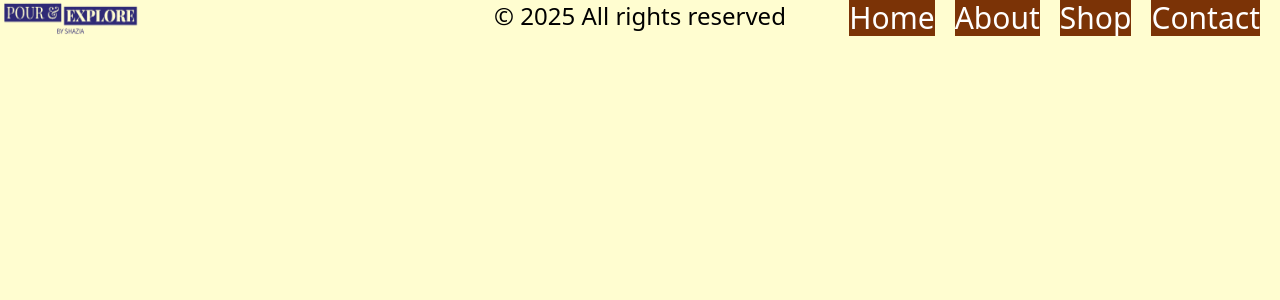
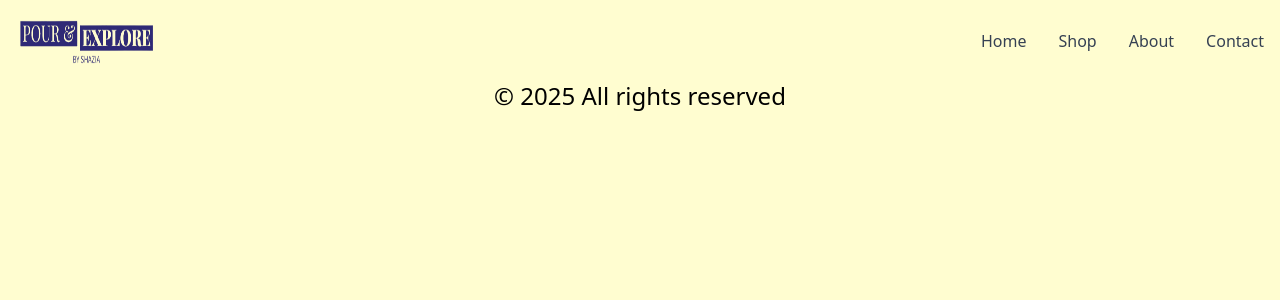
Before and after one commit to Saim-Maqsood-22/pour-explore, a Django app: page /shop/ in a window 1280 px wide. Shown: the top 300 px of the page. Run offline with Django 5.2, Linux system fonts and the light colour scheme; data that the repository does not hold is empty; some libraries are stand-ins or nearby versions.

Commit message:
adding products to the shop page

```diff
--- a/peByShazia/shop/models.py
+++ b/peByShazia/shop/models.py
@@ -4,7 +4,6 @@ from django.db import models
 class products(models.Model):
     image=models.ImageField(upload_to='media')
     name=models.CharField(max_length=20)
-    description=models.CharField(max_length=50)
     price=models.PositiveIntegerField(null=False)
 
     class Meta:
--- a/peByShazia/shop/views.py
+++ b/peByShazia/shop/views.py
@@ -3,8 +3,5 @@ from .models import products
 
 # Create your views here.
 product=products.objects.all()
-context = {
-    'products':product
-}
 def shop(request):
-    return render(request, "shop/index.html", context)
+    return render(request, "shop/index.html", {"products":product})
--- /dev/null
+++ b/peByShazia/static/script.js
@@ -0,0 +1,6 @@
+const mobileMenuButton = document.getElementById('mobile-menu-button');
+const mobileMenu = document.getElementById('mobile-menu');
+
+mobileMenuButton.addEventListener('click', () => {
+    mobileMenu.classList.toggle('hidden');
+});
--- a/peByShazia/templates/layout.html
+++ b/peByShazia/templates/layout.html
@@ -1,25 +1,73 @@
 {% load static tailwind_tags %}
 <!DOCTYPE html>
 <html lang="en">
-<head>
-    <link rel="stylesheet" href="{% static "style.css" %}">
-    <link rel="shortcut icon" href="{% static "Images/image.png" %}" type="image/x-icon">
-    <meta charset="UTF-8">
-    <meta name="viewport" content="width=device-width, initial-scale=1.0">
+  <head>
+    <link rel="stylesheet" href="{% static "style.css" %}"> <link rel="shortcut
+    icon" href="{% static "Images/image.png" %}" type="image/x-icon">
+    <meta charset="UTF-8" />
+    <meta name="viewport" content="width=device-width, initial-scale=1.0" />
     <title>{% block title %}{% endblock %}</title>
     {% tailwind_css %}
-</head>
-<body class="bg-[#FFFDD0] m-0 p-0 box-border">
-    <nav class="w-full top-0 left-0 flex fixed">
-        <img src="{% static "Images/image.png" %}" alt="Logo Image" class="w-[100px] sm:w-[110px] md:w-[120px] lg:w-[130px] xl:w-[140px] 2xl:w-[150px] mr-auto">
-        <a href="{% url "home" %}" class="text-xs text-white bg-amber-900 sm:text-sm md:text-xl lg:text-2xl xl:text-3xl 2xl:text-4xl mr-5">Home</a>
-        <a href="{% url "about" %}" class="text-xs text-white bg-amber-900 sm:text-sm md:text-xl lg:text-2xl xl:text-3xl 2xl:text-4xl mr-5">About</a>
-        <a href="{% url "shop" %}" class="text-xs text-white bg-amber-900 sm:text-sm md:text-xl lg:text-2xl xl:text-3xl 2xl:text-4xl mr-5">Shop</a>
-        <a href="{% url "contact" %}" class="text-xs text-white bg-amber-900 sm:text-sm md:text-xl lg:text-2xl xl:text-3xl 2xl:text-4xl mr-5">Contact</a>
+  </head>
+  <body class="bg-[#FFFDD0] m-0 p-0 box-border">
+    <nav class="top-0 left-0 w-full fixed">
+      <div
+        class="container mx-auto px-4 py-4 flex items-center justify-between"
+      >
+        <a href="#" class="text-xl font-bold text-gray-800 hover:text-gray-600"
+          ><img src="{% static "Images/image.png" %}" alt="Logo" class='w-[100px] h-[50px] sm:w-[110px] md:w-[120px] lg:w-[130px] xl:w-[140px] 2xl:w-[150px]'></a
+        >
+
+        <button id="mobile-menu-button" class="sm:hidden focus:outline-none">
+          <svg
+            class="h-6 w-6 text-gray-600 hover:text-gray-800"
+            fill="none"
+            stroke="currentColor"
+            viewBox="0 0 24 24"
+            xmlns="http://www.w3.org/2000/svg"
+          >
+            <path
+              stroke-linecap="round"
+              stroke-linejoin="round"
+              stroke-width="2"
+              d="M4 6h16M4 12h16m-7 6h7"
+            ></path>
+          </svg>
+        </button>
+
+        <div
+          id="mobile-menu"
+          class="hidden sm:flex sm:items-center sm:space-x-8 mt-4 sm:mt-0"
+        >
+        <a
+            href="{% url "home" %}"
+            class="block text-gray-700 hover:text-gray-900 transition duration-300"
+            >Home</a
+          >
+          <a
+            href="{% url "shop" %}"
+            class="block text-gray-700 hover:text-gray-900 transition duration-300"
+            >Shop</a
+          >
+          <a
+            href="{% url "about" %}"
+            class="block text-gray-700 hover:text-gray-900 transition duration-300"
+            >About</a
+          >
+          <a
+            href="{% url "contact" %}"
+            class="block text-gray-700 hover:text-gray-900 transition duration-300"
+            >Contact</a
+          >
+        </div>
+      </div>
     </nav>
     {% block content %}{% endblock %}
-    <footer class="text-center text-xs sm:text-sm md:text-lg lg:text-xl xl:text-2xl 2xl:text-3xl">
-        &copy; 2025 All rights reserved
+    <footer
+      class="text-center text-xs sm:text-sm md:text-lg lg:text-xl xl:text-2xl 2xl:text-3xl"
+    >
+      &copy; 2025 All rights reserved
     </footer>
-</body>
+    <script src="{% static "script.js" %}"></script>
+  </body>
 </html>
--- a/peByShazia/templates/shop/index.html
+++ b/peByShazia/templates/shop/index.html
@@ -1,17 +1,21 @@
 {% extends "layout.html" %}
-{% block title %}Pour & Explore | Store{% endblock %}
+{% block title %}Pour & Explore | Shop{% endblock %}
 {% block content %}
-{% for product in products %}
-<div class="p-4 bg-[#f5b0cb] w-1/3 mt-20     rounded-xl">
-    <center>
-    <img src="{{product.image.url}}" class="w-[30px] h-[60px] sm:w-[60px] sm:h-[60px] md:w-[90px] md:h-[90px] lg:w-[140px] lg:h-[140px] xl:w-[170px] xl:h-[170px] 2xl:w-[200px] 2xl:h-[200px]">
-    <h1>{{product.name}}</h1>
-    <h2>{{product.description}}</h2>
-    <h2>{{product.price}}</h2>
-    <button type="submit" class="bg-[#604b62] text-white w-full">
-        <a href="https://wa.me/971509664475">Order Now</a>
-    </button>
-    </center>
+<div class='w-full gap-4 mt-20 grid grid-cols-1 sm:grid-cols-1 md:grid-cols-1 lg:grid-cols-2 xl:grid-cols-3'>
+    {% for product in products %}
+    <div class='w-full gap-5'>
+        <div class='bg-fuchsia-300 p-2 rounded-lg w-full'>
+            <center>
+            <img src="{{product.image.url}}" alt="" class='w-[50px] h-[50px] sm:w-[60px] sm:h-[60px] md:w-[70px] md:h-[70px] lg:w-[80px] lg:h-[80px] xl:w-[90px] xl:h-[90px] 2xl:w-[100px] 2xl:h-[100px]'>
+            <h1 class='text-black text-xs sm:text-sm md:text-xl xl:text-2xl 2xl:text-3xl'>{{product.name}}</h1>
+            <h1 class='text-black text-xs sm:text-sm md:text-xl xl:text-2xl 2xl:text-3xl'>{{product.description}}</h1>
+            <h1 class='text-black text-xs sm:text-sm md:text-xl xl:text-2xl 2xl:text-3xl'>AED {{product.price}}</h1>
+            <a href="https://wa.me/971509664475" target="_blank">
+                <button type='submit' href="htt" class='bg-blue-400 w-[50%] rounded-b-full cursor-pointer'>Order Now</button>
+            </a>
+        </div>
+        </center>
+    </div>
+    {% endfor %}
 </div>
-{% endfor %}
 {% endblock %}
--- a/peByShazia/templates/website/contact.html
+++ b/peByShazia/templates/website/contact.html
@@ -1,12 +1,12 @@
 {% extends "layout.html" %}
 {% block title %}Pour & Explore | Contact{% endblock %}
 {% block content %}
-<div class="flex mt-10">
+<div class="flex mt-20">
     <form method="POST" autocomplete="off">
         {% csrf_token %}
         {{form}}
         <center>
-        <button type="submit" class="text-center w-[25%] text-2xl bg-amber-200 cursor-pointer">Submit</button>
+        <button type="submit" class="text-center w-[25%] text-2xl bg-amber-200 cursor-pointer rounded-b-full">Submit</button>
         </center>
     </form>
 </div>
--- a/peByShazia/theme/static/css/dist/styles.css
+++ b/peByShazia/theme/static/css/dist/styles.css
@@ -11,18 +11,22 @@
     --color-amber-200: oklch(92.4% 0.12 95.746);
     --color-amber-500: oklch(76.9% 0.188 70.08);
     --color-amber-800: oklch(47.3% 0.137 46.201);
-    --color-amber-900: oklch(41.4% 0.112 45.904);
     --color-emerald-500: oklch(69.6% 0.17 162.48);
     --color-emerald-800: oklch(43.2% 0.095 166.913);
     --color-cyan-500: oklch(71.5% 0.143 215.221);
     --color-cyan-800: oklch(45% 0.085 224.283);
+    --color-blue-400: oklch(70.7% 0.165 254.624);
     --color-indigo-500: oklch(58.5% 0.233 277.117);
     --color-indigo-800: oklch(39.8% 0.195 277.366);
     --color-fuchsia-200: oklch(90.3% 0.076 319.62);
+    --color-fuchsia-300: oklch(83.3% 0.145 321.434);
     --color-fuchsia-500: oklch(66.7% 0.295 322.15);
     --color-fuchsia-800: oklch(45.2% 0.211 324.591);
     --color-gray-50: oklch(98.5% 0.002 247.839);
+    --color-gray-600: oklch(44.6% 0.03 256.802);
     --color-gray-700: oklch(37.3% 0.034 259.733);
+    --color-gray-800: oklch(27.8% 0.033 256.848);
+    --color-gray-900: oklch(21% 0.034 264.665);
     --color-black: #000;
     --color-white: #fff;
     --spacing: 0.25rem;
@@ -38,14 +42,13 @@
     --text-2xl--line-height: calc(2 / 1.5);
     --text-3xl: 1.875rem;
     --text-3xl--line-height: calc(2.25 / 1.875);
-    --text-4xl: 2.25rem;
-    --text-4xl--line-height: calc(2.5 / 2.25);
     --text-5xl: 3rem;
     --text-5xl--line-height: 1;
+    --font-weight-bold: 700;
     --font-weight-extrabold: 800;
     --tracking-normal: 0em;
     --leading-normal: 1.5;
-    --radius-xl: 0.75rem;
+    --radius-lg: 0.5rem;
     --radius-2xl: 1rem;
     --ease-in-out: cubic-bezier(0.4, 0, 0.2, 1);
     --default-transition-duration: 150ms;
@@ -257,23 +260,14 @@
   .mt-2 {
     margin-top: calc(var(--spacing) * 2);
   }
-  .mt-5 {
-    margin-top: calc(var(--spacing) * 5);
-  }
-  .mt-10 {
-    margin-top: calc(var(--spacing) * 10);
+  .mt-4 {
+    margin-top: calc(var(--spacing) * 4);
   }
   .mt-20 {
     margin-top: calc(var(--spacing) * 20);
   }
   .mt-\[5\%\] {
     margin-top: 5%;
-  }
-  .mr-5 {
-    margin-right: calc(var(--spacing) * 5);
-  }
-  .mr-auto {
-    margin-right: auto;
   }
   .ml-\[50\%\] {
     margin-left: 50%;
@@ -290,6 +284,18 @@
   .grid {
     display: grid;
   }
+  .hidden {
+    display: none;
+  }
+  .h-1 {
+    height: calc(var(--spacing) * 1);
+  }
+  .h-1\/3 {
+    height: calc(1/3 * 100%);
+  }
+  .h-6 {
+    height: calc(var(--spacing) * 6);
+  }
   .h-\[20px\] {
     height: 20px;
   }
@@ -354,17 +351,47 @@
   .cursor-pointer {
     cursor: pointer;
   }
+  .grid-flow-col {
+    grid-auto-flow: column;
+  }
+  .grid-flow-col-dense {
+    grid-auto-flow: column dense;
+  }
+  .grid-flow-row {
+    grid-auto-flow: row;
+  }
   .grid-cols-1 {
     grid-template-columns: repeat(1, minmax(0, 1fr));
   }
   .flex-col {
     flex-direction: column;
   }
+  .place-content-center {
+    place-content: center;
+  }
+  .place-items-center {
+    place-items: center;
+  }
   .items-center {
     align-items: center;
   }
+  .justify-between {
+    justify-content: space-between;
+  }
   .justify-center {
     justify-content: center;
+  }
+  .gap-2 {
+    gap: calc(var(--spacing) * 2);
+  }
+  .gap-3 {
+    gap: calc(var(--spacing) * 3);
+  }
+  .gap-4 {
+    gap: calc(var(--spacing) * 4);
+  }
+  .gap-5 {
+    gap: calc(var(--spacing) * 5);
   }
   :where(.space-x-2 > :not(:last-child)) {
     --tw-space-x-reverse: 0;
@@ -392,8 +421,8 @@
   .bg-amber-500 {
     background-color: var(--color-amber-500);
   }
-  .bg-amber-900 {
-    background-color: var(--color-amber-900);
+  .bg-blue-400 {
+    background-color: var(--color-blue-400);
   }
   .bg-cyan-500 {
     background-color: var(--color-cyan-500);
@@ -430,6 +462,12 @@
   }
   .p-4 {
     padding: calc(var(--spacing) * 4);
+  }
+  .px-4 {
+    padding-inline: calc(var(--spacing) * 4);
+  }
+  .py-4 {
+    padding-block: calc(var(--spacing) * 4);
   }
   .text-center {
     text-align: center;
@@ -461,6 +499,10 @@
     --tw-leading: var(--leading-normal);
     line-height: var(--leading-normal);
   }
+  .font-bold {
+    --tw-font-weight: var(--font-weight-bold);
+    font-weight: var(--font-weight-bold);
+  }
   .font-extrabold {
     --tw-font-weight: var(--font-weight-extrabold);
     font-weight: var(--font-weight-extrabold);
@@ -475,15 +517,20 @@
   .text-fuchsia-500 {
     color: var(--color-fuchsia-500);
   }
+  .text-gray-600 {
+    color: var(--color-gray-600);
+  }
+  .text-gray-700 {
+    color: var(--color-gray-700);
+  }
+  .text-gray-800 {
+    color: var(--color-gray-800);
+  }
   .text-white {
     color: var(--color-white);
   }
   .bg-blend-overlay {
     background-blend-mode: overlay;
-  }
-  .outline {
-    outline-style: var(--tw-outline-style);
-    outline-width: 1px;
   }
   .transition {
     transition-property: color, background-color, border-color, outline-color, text-decoration-color, fill, stroke, --tw-gradient-from, --tw-gradient-via, --tw-gradient-to, opacity, box-shadow, transform, translate, scale, rotate, filter, -webkit-backdrop-filter, backdrop-filter, display, visibility, content-visibility, overlay, pointer-events;
@@ -539,8 +586,42 @@
     }
   }
   @media (hover: hover) {
+    .hover\:text-gray-600:hover {
+      color: var(--color-gray-600);
+    }
+  }
+  @media (hover: hover) {
+    .hover\:text-gray-800:hover {
+      color: var(--color-gray-800);
+    }
+  }
+  @media (hover: hover) {
+    .hover\:text-gray-900:hover {
+      color: var(--color-gray-900);
+    }
+  }
+  @media (hover: hover) {
     .hover\:text-white:hover {
       color: var(--color-white);
+    }
+  }
+  .focus\:outline-none:focus {
+    --tw-outline-style: none;
+    outline-style: none;
+  }
+  @media (width >= 40rem) {
+    .sm\:mt-0 {
+      margin-top: calc(var(--spacing) * 0);
+    }
+  }
+  @media (width >= 40rem) {
+    .sm\:flex {
+      display: flex;
+    }
+  }
+  @media (width >= 40rem) {
+    .sm\:hidden {
+      display: none;
     }
   }
   @media (width >= 40rem) {
@@ -591,6 +682,28 @@
   @media (width >= 40rem) {
     .sm\:flex-col {
       flex-direction: column;
+    }
+  }
+  @media (width >= 40rem) {
+    .sm\:flex-row {
+      flex-direction: row;
+    }
+  }
+  @media (width >= 40rem) {
+    .sm\:place-items-center {
+      place-items: center;
+    }
+  }
+  @media (width >= 40rem) {
+    .sm\:items-center {
+      align-items: center;
+    }
+  }
+  @media (width >= 40rem) {
+    :where(.sm\:space-x-8 > :not(:last-child)) {
+      --tw-space-x-reverse: 0;
+      margin-inline-start: calc(calc(var(--spacing) * 8) * var(--tw-space-x-reverse));
+      margin-inline-end: calc(calc(var(--spacing) * 8) * calc(1 - var(--tw-space-x-reverse)));
     }
   }
   @media (width >= 40rem) {
@@ -650,8 +753,23 @@
     }
   }
   @media (width >= 48rem) {
+    .md\:flex-2 {
+      flex: 2;
+    }
+  }
+  @media (width >= 48rem) {
+    .md\:grid-cols-1 {
+      grid-template-columns: repeat(1, minmax(0, 1fr));
+    }
+  }
+  @media (width >= 48rem) {
     .md\:grid-cols-2 {
       grid-template-columns: repeat(2, minmax(0, 1fr));
+    }
+  }
+  @media (width >= 48rem) {
+    .md\:flex-col {
+      flex-direction: column;
     }
   }
   @media (width >= 48rem) {
@@ -702,19 +825,23 @@
     }
   }
   @media (width >= 64rem) {
+    .lg\:flex-3 {
+      flex: 3;
+    }
+  }
+  @media (width >= 64rem) {
     .lg\:grid-cols-2 {
       grid-template-columns: repeat(2, minmax(0, 1fr));
     }
   }
   @media (width >= 64rem) {
-    .lg\:flex-row {
-      flex-direction: row;
+    .lg\:flex-col {
+      flex-direction: column;
     }
   }
   @media (width >= 64rem) {
-    .lg\:text-2xl {
-      font-size: var(--text-2xl);
-      line-height: var(--tw-leading, var(--text-2xl--line-height));
+    .lg\:flex-row {
+      flex-direction: row;
     }
   }
   @media (width >= 64rem) {
@@ -770,18 +892,28 @@
     }
   }
   @media (width >= 80rem) {
-    .xl\:w-\[170px\] {
-      width: 170px;
-    }
-  }
-  @media (width >= 80rem) {
     .xl\:w-screen {
       width: 100vw;
     }
   }
   @media (width >= 80rem) {
+    .xl\:flex-4 {
+      flex: 4;
+    }
+  }
+  @media (width >= 80rem) {
     .xl\:grid-cols-2 {
       grid-template-columns: repeat(2, minmax(0, 1fr));
+    }
+  }
+  @media (width >= 80rem) {
+    .xl\:grid-cols-3 {
+      grid-template-columns: repeat(3, minmax(0, 1fr));
+    }
+  }
+  @media (width >= 80rem) {
+    .xl\:flex-col {
+      flex-direction: column;
     }
   }
   @media (width >= 80rem) {
@@ -793,12 +925,6 @@
     .xl\:text-2xl {
       font-size: var(--text-2xl);
       line-height: var(--tw-leading, var(--text-2xl--line-height));
-    }
-  }
-  @media (width >= 80rem) {
-    .xl\:text-3xl {
-      font-size: var(--text-3xl);
-      line-height: var(--tw-leading, var(--text-3xl--line-height));
     }
   }
   @media (width >= 80rem) {
@@ -895,6 +1010,11 @@
   inherits: false;
   initial-value: 0;
 }
+@property --tw-border-style {
+  syntax: "*";
+  inherits: false;
+  initial-value: solid;
+}
 @property --tw-leading {
   syntax: "*";
   inherits: false;
@@ -906,11 +1026,6 @@
 @property --tw-tracking {
   syntax: "*";
   inherits: false;
-}
-@property --tw-outline-style {
-  syntax: "*";
-  inherits: false;
-  initial-value: solid;
 }
 @property --tw-duration {
   syntax: "*";
@@ -942,10 +1057,10 @@
       --tw-translate-y: 0;
       --tw-translate-z: 0;
       --tw-space-x-reverse: 0;
+      --tw-border-style: solid;
       --tw-leading: initial;
       --tw-font-weight: initial;
       --tw-tracking: initial;
-      --tw-outline-style: solid;
       --tw-duration: initial;
       --tw-ease: initial;
       --tw-scale-x: 1;
```
Also changed, not shown: other parts of peByShazia/theme/static/css/dist/styles.css (+38 -53 lines), peByShazia/templates/website/about.html (+20 -5 lines), peByShazia/db.sqlite3, peByShazia/media/media/image1.jpeg (added), peByShazia/media/media/image2.jpeg (added), peByShazia/media/media/image4.jpeg (added), peByShazia/shop/migrations/0006_remove_products_description.py (added), peByShazia/static/style.css (line endings or trailing spaces).
